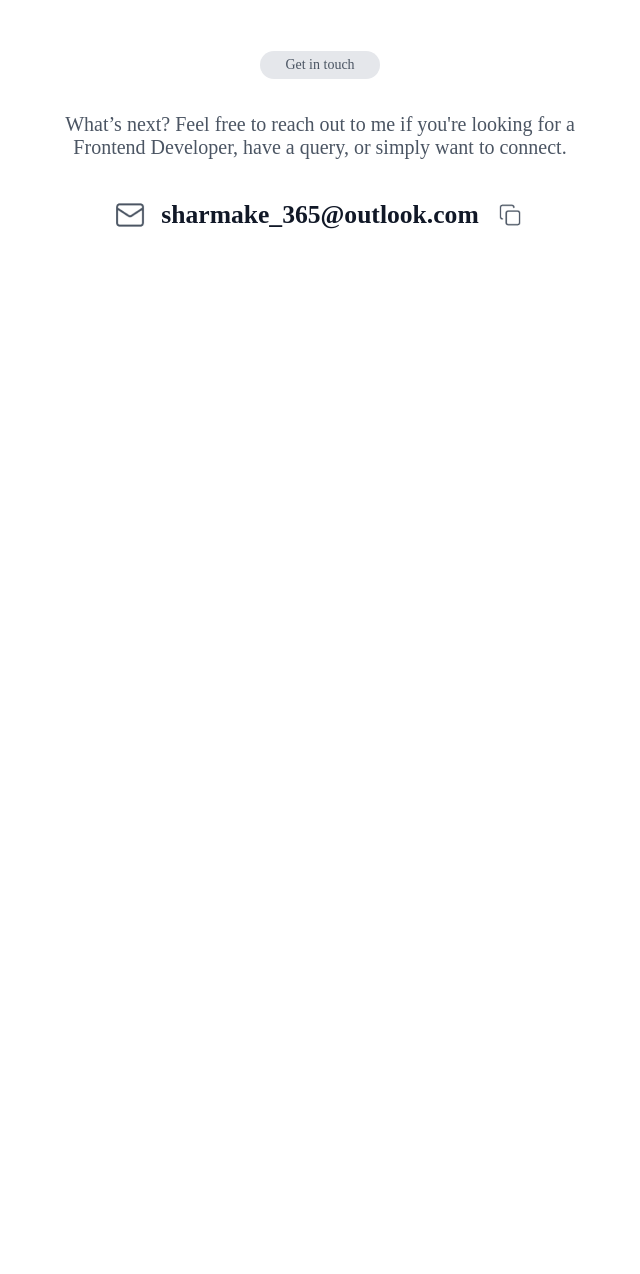
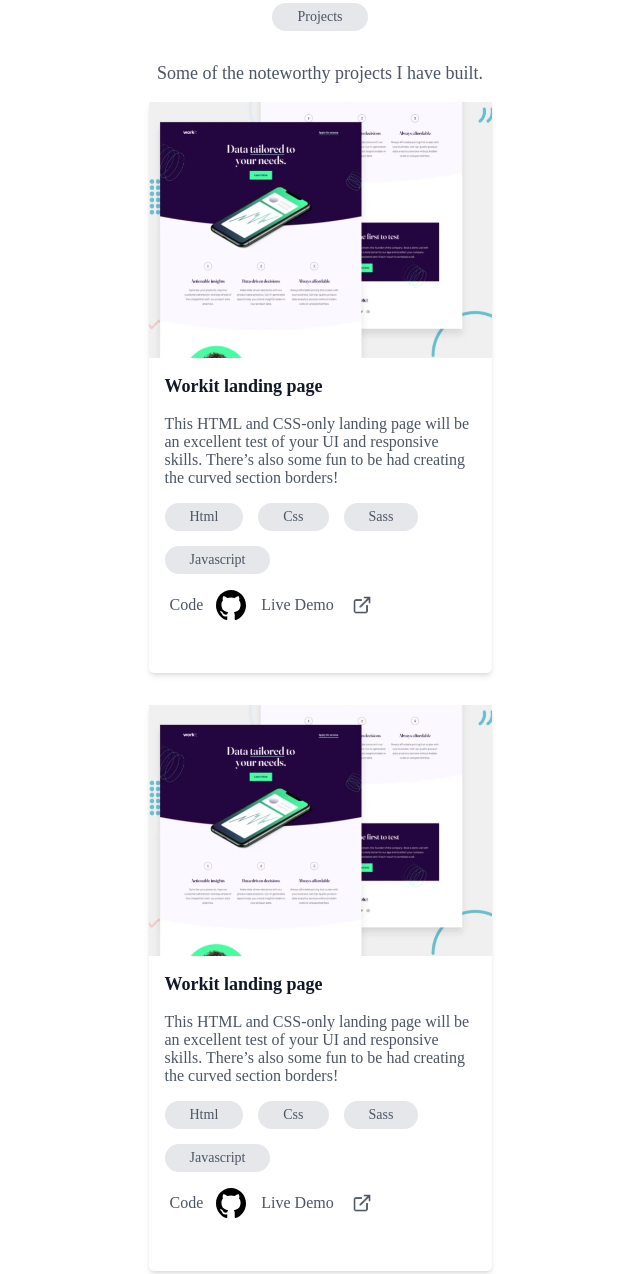
Before and after one commit to sharmake-ibrahim/sharmakeibrahim.github.io, a plain HTML site: page index.html in a window 1280 px wide. Shown: the part 1107-2381 px from the top of the page, without its empty margins (320-960 px from the left). Before the commit the page ends 1414 px from the top, so only its background shows below. Drawn offline with Linux system fonts and the light colour scheme.

Commit message:
made project section and mobile responsive

```diff
--- a/Sass/_project-section.scss
+++ b/Sass/_project-section.scss
@@ -1,118 +1,132 @@
+$tablet-size: 768px;
+
+@mixin Tablet-view {
+    @media (min-width: #{$tablet-size}) {
+        @content;
+    }
+}
 
 
-$table: 768px;
+.container {
+    max-width: 107rem;
+    margin: 0 auto;
+    padding: 0 0.5rem;
 
-@mixin Tablet {
-    @media ( min-width: #{$table}) {
-            @content;
+    @include Tablet-view() {
+        padding:  0 2rem;
     }
 }
 
 
 
+.project-section {
+    min-height: 100vh;
+    min-width: 100%;
+    background-color: $whiteClr;
+}
 
 
-.project-section {
-    background-color: $whiteClr;
-    min-height: 1440px;
-    max-width: 375px;
-    min-width: 1440px;
-    // display: flex;
-    // justify-content: center;
-    // justify-items: center;
-    // align-items: center;
-    // flex-direction: column;
+.project-content {
+    text-align: center;
     display: grid;
     place-items: center;
 
 
-
-
-    .projects {
-        margin: 15px 0;
-        box-shadow: 0 4px 6px -1px rgb(0 0 0 / 0.1), 0 2px 4px -2px rgb(0 0 0 / 0.1);
-
-        @include Tablet {
-            display: grid;
-            grid-template-columns: repeat(2, 1fr);
-        }
+    .title {
+        @include reuseableTittle ();
     }
-
-    .flip-info {
-        order: 1;
-    }
-    .flip-img {
-        order: 2;
-        background-color: $Project-box-img;
-    }
-
-
-    .section-title {
-        @include reuseableTittle();
-    }
-
 
     p {
         color: $skill-title-txt-clr;
         font-size: 18px;
-        text-align: start;
-    }
-
- .project-img {
-    @include ProjecImgBox();
- }
-    .project-img img {
-        width: 279px;
-        height: 192px;
-        border-radius: 5px;
-        object-fit: cover;
-    }
-
-    .project-info {
-        max-height: 528px;
-        max-width: 343px;
-        padding: 10px;
-    }
-
-    .tools {
-        display: flex;
-        justify-content: space-evenly;
-        flex-wrap: wrap;
     }
 
 
-    .tools p {
-        @include reuseableTittle()
+    .project {
+        max-height: 784px;
+        max-width: 343px;
+        text-align: start;
+        display: flex;
+        border-radius: 5px;
+        justify-content: center;
+        flex-direction: column;
+        box-shadow: 0 4px 6px -1px rgb(0 0 0 / 0.1), 0 2px 4px -2px rgb(0 0 0 / 0.1);
+
+        .project-img {
+            // max-width: 100%;
+            min-height: 256px;
+            max-width: 343px;
+
+        }
+
+        .info {
+            padding: 0 1rem;
+            min-height: 315px;
+
+
+
+        }
+
+        h3 {
+            color: $project-title-clr;
+            font-size: 18px;
+        }
+
+        p {
+            font-size: 16px;
+        }
+    }
+
+    .languages {
+        display: flex;
+        flex-direction: row;
+        flex-wrap: wrap;
+        gap: 15px;
+
+
+        span {
+            @include reuseableTittle;
+        }
+    }
+
+    .my-projects {
+        display: flex;
+        justify-content: center;
+        flex-direction: column;
+        row-gap: 2rem;
     }
 
 
-    ul {
+    .resources {
         display: flex;
+        justify-content: start;
+        align-content: center;
+        padding: 0 5px;
         column-gap: 15px;
-        align-items: center;
-    }
-    li {
-        list-style-type: none;
+        img {
+            height: 30px;
+            width: 30px;
+
+
+        }
+
+        a {
+            color: $skill-title-txt-clr;
+            text-decoration: none;
+            display: flex;
+            align-items: center;
+            column-gap: 13px;
+
+            &:hover {
+                color: $project-title-clr;
+            }
+        }
+
+
+
+
     }
 
 
-    a {
-        text-decoration: none;
-        cursor: pointer;
-        color: $skill-title-txt-clr;
-    }
-
-    a img {
-        margin-bottom: -10px;
-        height: 35px;
-        padding-left: 3px;
-
-    }
-
-    h5 {
-        font-size: 1.2rem;
-        font-weight: bold;
-        color: $project-title-clr;
-    }
 
 }
--- a/index.html
+++ b/index.html
@@ -117,6 +117,90 @@
 
 
 
+     <section class="project-section">
+         <div class="container">
+            <div class="project-content">
+                <p class="title"> Projects</p>
+                <p>Some of the noteworthy projects I have built.</p>
+
+                <div class="my-projects">
+
+                    <div class="project">
+                    <img src="./images/project-one.png" alt="project one" class="project-img">
+                        <div class="info">
+
+                            <h3> Workit landing page</h3>
+                            <p> This HTML and CSS-only landing page will be an excellent test of your UI and responsive skills. There’s also some fun to be had creating the curved section borders!</p>
+                            <div class="languages">
+                                <span> Html</span>
+                                <span> Css</span>
+                                <span> Sass</span>
+                                <span> Javascript</span>
+                            </div>
+
+                                <div class="resources">
+                                    <p> <a href="#">  Code <img src="./images/github-142-svgrepo-com.svg" alt="github icon"> </a>  </p>
+                                    <p> <a href="#">  Live Demo <img src="./images/live-demo-icon.png" alt="live demo icon"> </a>  </p>
+                                </div>
+
+                        </div>
+                    </div>
+
+                    <div class="project">
+                    <img src="./images/project-one.png" alt="project one">
+                        <div class="info">
+
+                            <h3> Workit landing page</h3>
+                            <p> This HTML and CSS-only landing page will be an excellent test of your UI and responsive skills. There’s also some fun to be had creating the curved section borders!</p>
+                            <div class="languages">
+                                <span> Html</span>
+                                <span> Css</span>
+                                <span> Sass</span>
+                                <span> Javascript</span>
+                            </div>
+
+                                <div class="resources">
+                                    <p> <a href="#">  Code <img src="./images/github-142-svgrepo-com.svg" alt="github icon"> </a>  </p>
+                                    <p> <a href="#">  Live Demo <img src="./images/live-demo-icon.png" alt="live demo icon"> </a>  </p>
+                                </div>
+
+                        </div>
+                    </div>
+
+
+                    <div class="project">
+                    <img src="./images/project-one.png" alt="project one">
+                        <div class="info">
+
+                            <h3> Workit landing page</h3>
+                            <p> This HTML and CSS-only landing page will be an excellent test of your UI and responsive skills. There’s also some fun to be had creating the curved section borders!</p>
+                            <div class="languages">
+                                <span> Html</span>
+                                <span> Css</span>
+                                <span> Sass</span>
+                                <span> Javascript</span>
+                            </div>
+
+                                <div class="resources">
+                                    <p> <a href="#">  Code <img src="./images/github-142-svgrepo-com.svg" alt="github icon"> </a>  </p>
+                                    <p> <a href="#">  Live Demo <img src="./images/live-demo-icon.png" alt="live demo icon"> </a>  </p>
+                                </div>
+
+                        </div>
+                    </div>
+
+
+
+
+
+
+
+                </div>
+
+            </div>
+
+            </div>
+        </section>
 
 
 
@@ -126,135 +210,9 @@
 
 
 
-        <!--
-        <section class="skills-section container">
-            <p class="section-title"> Skills</p>
-            <p>The skills and technologies that I use daily</p>
-
-            <div class="icon-section">
-                <div class="icon"><img src="./images/html.png" alt=" html icon">
-                    <p>HTML</p>
-                </div>
-                <div class="icon">  <img src="./images/css.png" alt="css icon">
-                    <p> css</p>
-                </div>
-                <div class="icon">  <img src="./images/sass.png" alt="sass icon">
-                    <p>Sass</p>
-                </div>
-                <div class="icon"> <img src="./images/javascript.png" alt="javascript icon">
-                    <p>Javascript</p>
-                </div>
-                <div class="icon"><img src="./images/vscode.png" alt="vscode icon">
-                    <p>vscode</p>
-
-                </div>
-
-
-            </div>
-
-                         </section> -->
 
 
 
-                 <!-- <section class="project-section container">
-            <p class="section-title"> Projects</p>
-            <p>Some of the noteworthy projects I have built</p> -->
-
-            <!--
-            <div class="projects">
-                <div class="project-img">
-                    <img src="./images/bento-5.jpg" alt="image">
-                </div>
-
-                <div class="project-info">
-                    <h5> Adaya</h5>
-                    <p>Lorem ipsum dolor sit amet consectetur adipisicing elit.
-                         Blanditiis qui ratione rerum nam nostrum
-                         mollitia iste sequi esse dolorum aliquam?</p>
-                         <div class="tools">
-                            <p>Html</p>
-                            <p>Scss</p>
-                            <p>React Js</p>
-                         </div>
-
-                         <div class="view-project">
-                            <ul>
-                                <li>
-                                     <a href="#"> Code <img src="./images/github.png" alt="github icon"></a>
-                                </li>
-                                <li>
-                                       <a href="#"> Live Demo <img src="./images/Icon Button.svg" alt=" live demo icon"></a>
-                                </li>
-                            </ul>
-                         </div>
-
-                </div>
-
-            </div> -->
-            <!-- <div class="projects">
-                <div class="project-img flip-img">
-                    <img src="./images/bento-5.jpg" alt="image">
-                </div>
-
-                <div class="project-info flip-info">
-                    <h5> Adaya</h5>
-                    <p>Lorem ipsum dolor sit amet consectetur adipisicing elit.
-                         Blanditiis qui ratione rerum nam nostrum
-                         mollitia iste sequi esse dolorum aliquam?</p>
-                         <div class="tools">
-                            <p>Html</p>
-                            <p>Scss</p>
-                            <p>React Js</p>
-                         </div>
-
-                         <div class="view-project">
-                            <ul>
-                                <li>
-                                     <a href="#"> Code <img src="./images/github.png" alt="github icon"></a>
-                                </li>
-                                <li>
-                                       <a href="#"> Live Demo <img src="./images/Icon Button.svg" alt=" live demo icon"></a>
-                                </li>
-                            </ul>
-                         </div>
-
-                </div> -->
-
-            <!-- </div> -->
-            <!--
-            <div class="projects">
-                <div class="project-img">
-                    <img src="./images/bento-5.jpg" alt="image">
-                </div>
-
-                <div class="project-info">
-                    <h5> Adaya</h5>
-                    <p>Lorem ipsum dolor sit amet consectetur adipisicing elit.
-                         Blanditiis qui ratione rerum nam nostrum
-                         mollitia iste sequi esse dolorum aliquam?</p>
-                         <div class="tools">
-                            <p>Html</p>
-                            <p>Scss</p>
-                            <p>React Js</p>
-                         </div>
-
-                         <div class="view-project">
-                            <ul>
-                                <li>
-                                     <a href="#"> Code <img src="./images/github.png" alt="github icon"></a>
-                                </li>
-                                <li>
-                                       <a href="#"> Live Demo <img src="./images/Icon Button.svg" alt=" live demo icon"></a>
-                                </li>
-                            </ul>
-                         </div>
-
-                </div>
-
-            </div>
-
-
-        </section> -->
 
         <section class="contact-section">
             <div class="container">
```
Also changed, not shown: Sass/style.css, images/live-demo-icon.png (added), images/project-one.png (added), 1 other file.
